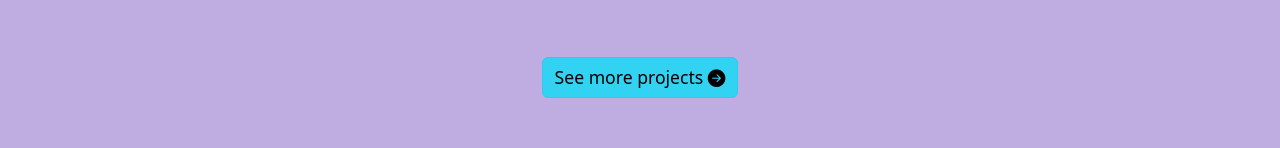
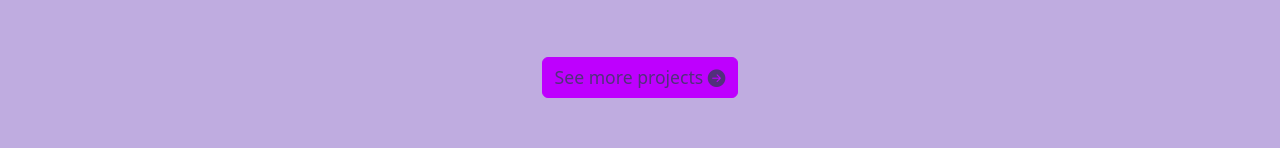
Before and after one commit to LdcCabal/LdcCabal.github.io, a plain HTML site: page index.html in a window 1280 px wide. In both pictures the pointer is over the button "See more projects". Shown: the part 2694-2842 px from the top of the page. Drawn offline with nearby package versions, Linux system fonts and the light colour scheme; a web font is replaced by a local one.

Commit message:
Update style.css

```diff
--- a/style.css
+++ b/style.css
@@ -70,6 +70,12 @@ h2{
   margin: 20px;
   background-color: #e80f88;
   border-color: #e80f88;
+}
+
+.btn-info:hover{
+  background-color: #be00fe;
+  color: #52307c;
+  border-color: #be00fe;
 }
 
 .texto-negro {
@@ -390,7 +396,7 @@ footer {
 
 .iconos-redes-sociales a:hover {
   background-color: white;
-  border: 2px solid rgb(13, 110, 253);
+  border: 2px solid #be00fe;
 }
 
 .iconos-redes-sociales a:hover i {
```
